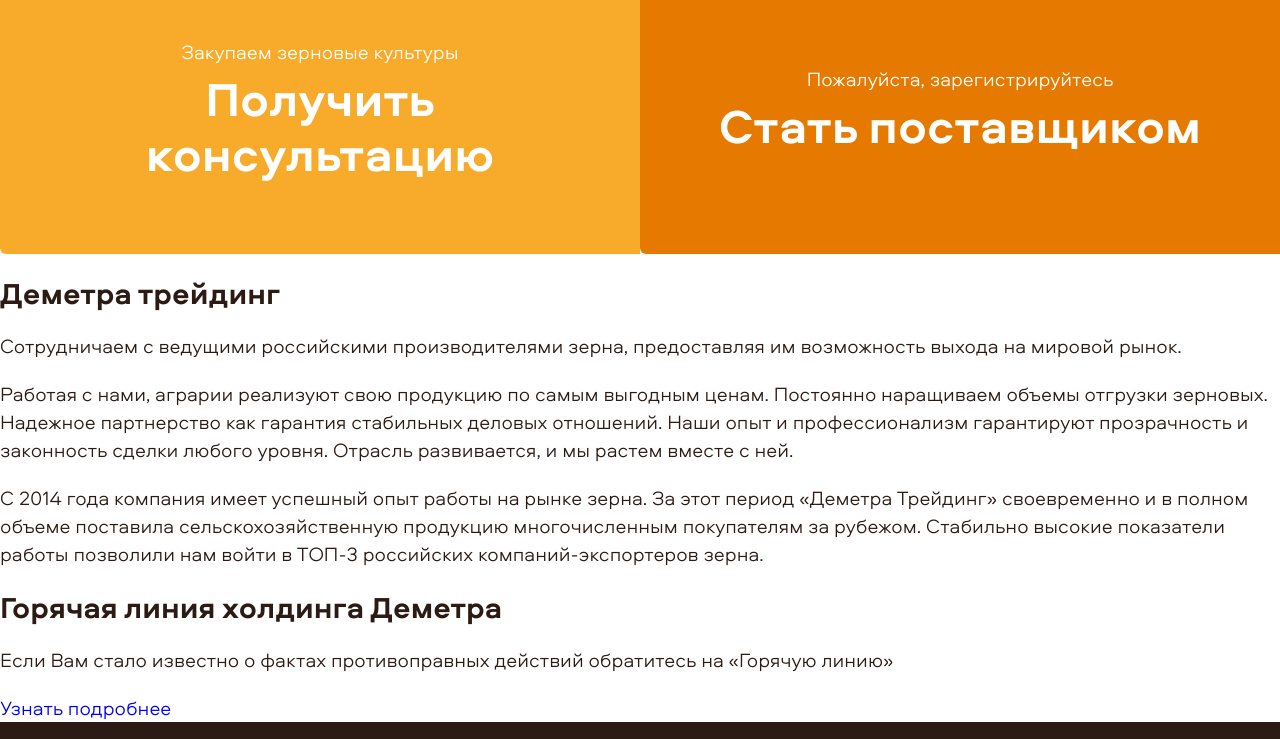
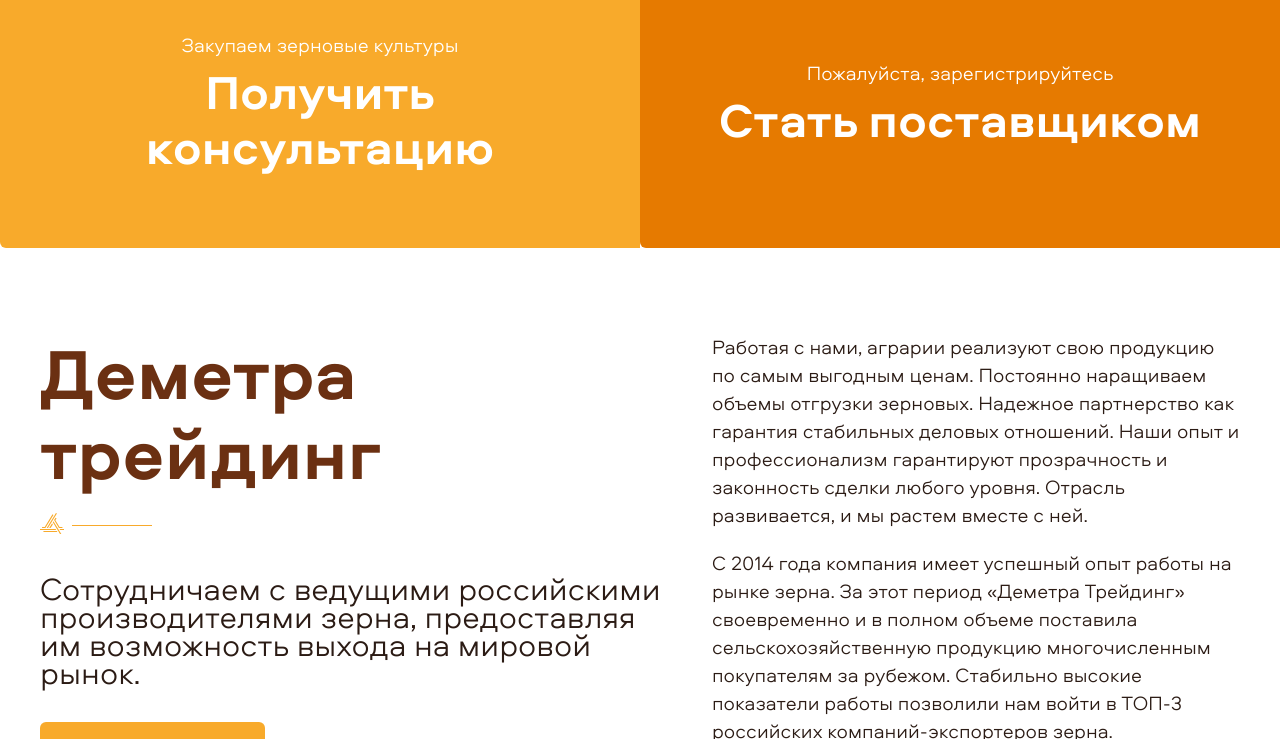
Before and after one commit to yurkaronin/Demetra-basic, a website: page src/html/pages/home.html in a window 1280 px wide. Shown: the part 2061-2800 px from the top of the page. Drawn offline with nearby package versions, Linux system fonts and the light colour scheme; files that its build step writes are made by us from their sources; files whose address does not match are found by name.

Commit message:
Текстовый блок на главной + адаптив

```diff
--- a/src/html/pages/home.html
+++ b/src/html/pages/home.html
@@ -140,13 +140,16 @@
 		</section>
 
 		<section class="content">
-			<div class="content__wrapper">
+			<div class="wrapper">
+					<div class="content__list">
 
 						<div class="content-left">
-					<h2 class="content__title">Деметра трейдинг</h2>
+							<h2 class="title title--mod">Деметра трейдинг</h2>
 							<p class="content__subtile">Сотрудничаем с ведущими российскими производителями зерна, предоставляя им
 								возможность
 								выхода на мировой рынок.</p>
+
+							<a href="#" class="button">подробнее о компании</a>
 						</div>
 
 						<div class="content-right">
@@ -163,6 +166,10 @@
 								высокие
 								показатели работы позволили нам войти в ТОП-3 российских компаний-экспортеров зерна.</p>
 						</div>
+
+					</div>
+
+
 			</div>
 		</section>
 
--- /dev/null
+++ b/src/scss/sections/_content.scss
@@ -0,0 +1,81 @@
+.content {
+  padding: 85px 0 120px;
+
+  @media (max-width: 768px) {
+    padding: 35px 0 56px;
+  }
+
+  @media (max-width: 425px) {
+    padding: 24px 0 40px;
+  }
+
+  .wrapper {
+    max-width: 1400px;
+  }
+
+  .title {
+    line-height: 111%;
+  }
+
+  .button {
+    color: #2B1B14;
+    display: block;
+    padding: 18px 19px;
+  }
+
+}
+
+.content__list {
+  display: flex;
+  gap: 32px;
+  flex-wrap: wrap;
+  justify-content: space-between;
+
+  @media (max-width: 768px) {
+    gap: 37px;
+  }
+
+}
+
+.content-left {
+  max-width: 640px;
+
+  @media (max-width: 1024px) {
+    max-width: 445px;
+  }
+
+  @media (max-width: 768px) {
+    max-width: 100%;
+  }
+}
+
+.content-right {
+  max-width: 528px;
+
+  @media (max-width: 1024px) {
+    max-width: 445px;
+  }
+
+  @media (max-width: 768px) {
+    max-width: 100%;
+  }
+
+}
+
+.content__subtile {
+  margin: 0;
+  margin-bottom: 36px;
+  font-size: 1.6em;
+
+  @media (max-width: 425px) {
+    font-size: 1em;
+  }
+}
+
+.content__text {
+  margin-top: 0;
+
+  @media (max-width: 1024px) {
+    font-size: 0.9em;
+  }
+}
```
Lines whose indentation alone changed are shown as unchanged.
